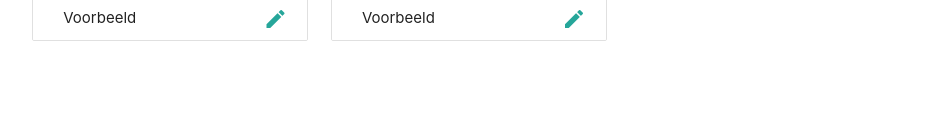
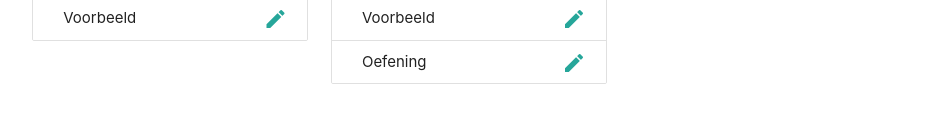
Before and after one commit to WebIII/portal, a plain HTML site: page index.html in a window 1280 px wide. Shown: the part 1078-1194 px from the top of the page, without its empty margins (171-1108 px from the left). Before the commit the page ends 1154 px from the top, so only its background shows below. Drawn offline with Linux system fonts and the light colour scheme.

Commit message:
add excercise Linq

```diff
--- a/index.html
+++ b/index.html
@@ -190,6 +190,12 @@
                                         class="material-icons">edit</i></a>
                             </div>
                         </li>
+                        <li class="collection-item">
+                            <div>Oefening<a href="https://github.com/WebIII/05exLinq.git"
+                                    target="_blank" class="secondary-content"><i
+                                        class="material-icons">edit</i></a>
+                            </div>
+                        </li>
                     </ul>
                 </div>
 
```
Also changed, not shown: docs/H05/Voorbeeld_Uitvoer.png (added), docs/H05/Voorbeeld_Uitvoer2.png (added), docs/H05/domein_sportsstore.PNG (added).
